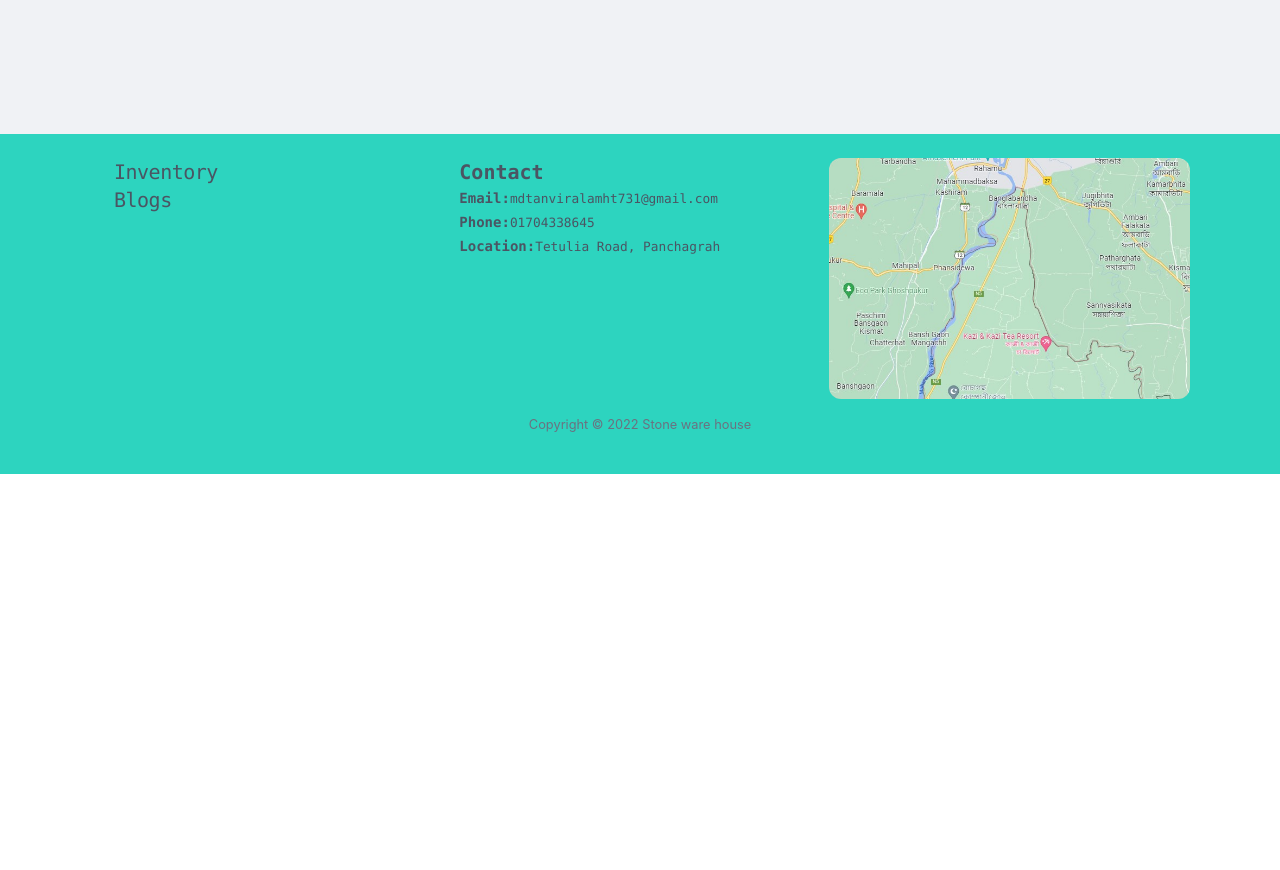
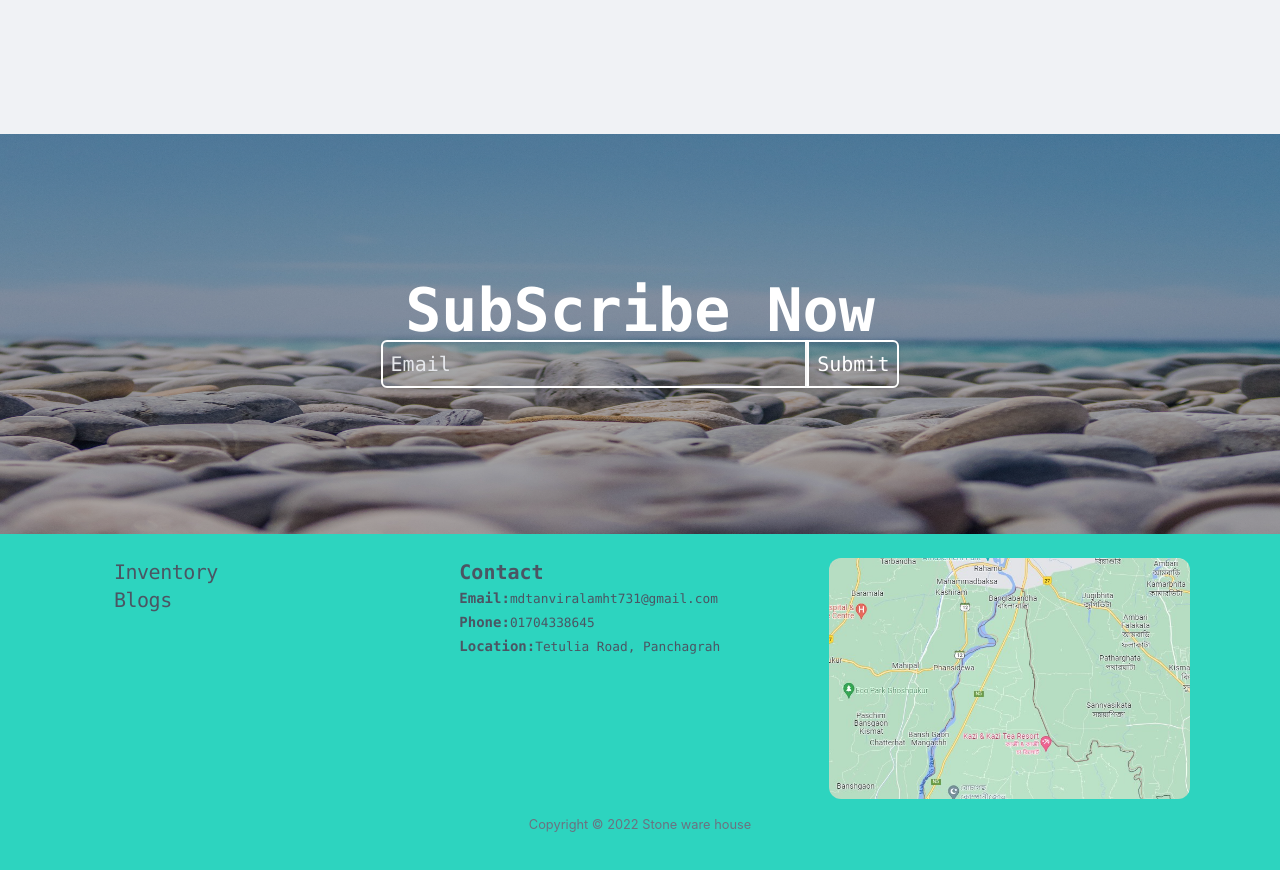
Before and after one commit to Tanvir-Alam625/stone-ware-house-management, a React (Create React App) app: page / in a window 1280 px wide. Shown: the part 1420-2290 px from the top of the page. Before the commit the page ends 1894 px from the top, so only its background shows below. Built offline with nearby package versions, Linux system fonts and the light colour scheme; no server answers.

Commit message:
subscribe section added

```diff
--- a/src/App.css
+++ b/src/App.css
@@ -13,11 +13,10 @@
   height: 40vmin;
   pointer-events: none;
 }
-
-@media (prefers-reduced-motion: no-preference) {
-  .App-logo {
-    animation: App-logo-spin infinite 20s linear;
-  }
+.subscribe-container {
+  background-image: linear-gradient(rgba(55, 66, 66, 0.5), rgba(0, 0, 0, 0.322)),
+    url("./img/banner/banner2\ \(1\).jpg");
+  background-size: 100% 100%;
 }
 
 .App-header {
--- a/src/App.js
+++ b/src/App.js
@@ -5,7 +5,6 @@ import Home from "./components/Home/Home";
 import Footer from "./components/Footer/Footer";
 import NotFound from "./components/NotFound/NotFound";
 import About from "./components/About/About";
-import Contact from "./components/Contact/Contact";
 import Inventory from "./components/Inventory/Inventory";
 import ManageInventory from "./components/ManageInventory/ManageInventory";
 import SignUp from "./components/SignUp/SignUp";
@@ -32,7 +31,6 @@ function App() {
           <Route path="/" element={<Home />} />
           <Route path="/home" element={<Home />} />
           <Route path="/about" element={<About />} />
-          <Route path="/contact" element={<Contact />} />
           <Route path="/inventory" element={<Inventory />} />
           <Route path="/blog" element={<Blogs />} />
           <Route
--- a/src/components/Contact/Contact.js
+++ /dev/null
@@ -1,13 +0,0 @@
-import React from "react";
-import MyHelmet from "../MyHelmet/MyHelmet";
-
-const Contact = () => {
-  return (
-    <div>
-      <MyHelmet title="contact" />
-      <h2>Contact page</h2>
-    </div>
-  );
-};
-
-export default Contact;
--- a/src/components/Home/Home.js
+++ b/src/components/Home/Home.js
@@ -2,6 +2,7 @@ import About from "../About/About";
 import Banner from "../Banner/Banner";
 import InventoryForHomePage from "../Inventory/InventoryForHomePage";
 import MyHelmet from "../MyHelmet/MyHelmet";
+import Subscribe from "../Subscribe/Subscribe";
 const Home = () => {
   return (
     <div>
@@ -9,6 +10,7 @@ const Home = () => {
       <Banner />
       <About />
       <InventoryForHomePage />
+      <Subscribe />
     </div>
   );
 };
--- /dev/null
+++ b/src/components/Subscribe/Subscribe.js
@@ -0,0 +1,25 @@
+import React from "react";
+
+const Subscribe = () => {
+  return (
+    <section className="subscribe-container  h-[400px] w-full flex flex-col justify-center items-center  font-mono">
+      <h1 className="text-center text-3xl font-bold text-white md:text-4xl lg:text-6xl mb-">
+        SubScribe Now
+      </h1>
+      <div className="input  w-full flex  justify-center items-center">
+        <input
+          className="p-2 bg-transparent outline-none border-2 w-ful md:w-1/3  shadow-md text-xl border-white text-white placeholder:text-gray-200 rounded-l-md  "
+          type="email"
+          name="email"
+          placeholder="Email"
+          id="email"
+        />
+        <button className="p-2 text-xl border-2 border-white rounded-r-md shadow-md text-white">
+          Submit
+        </button>
+      </div>
+    </section>
+  );
+};
+
+export default Subscribe;
```
